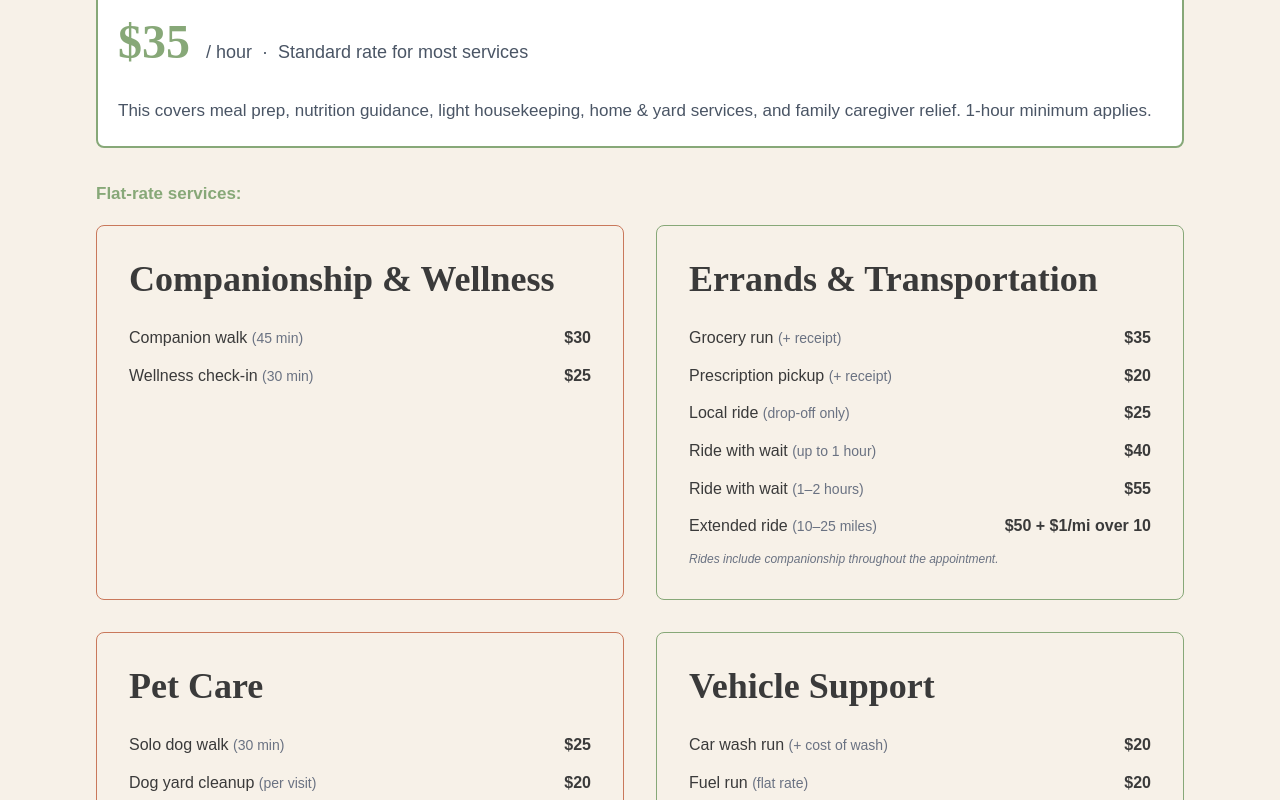
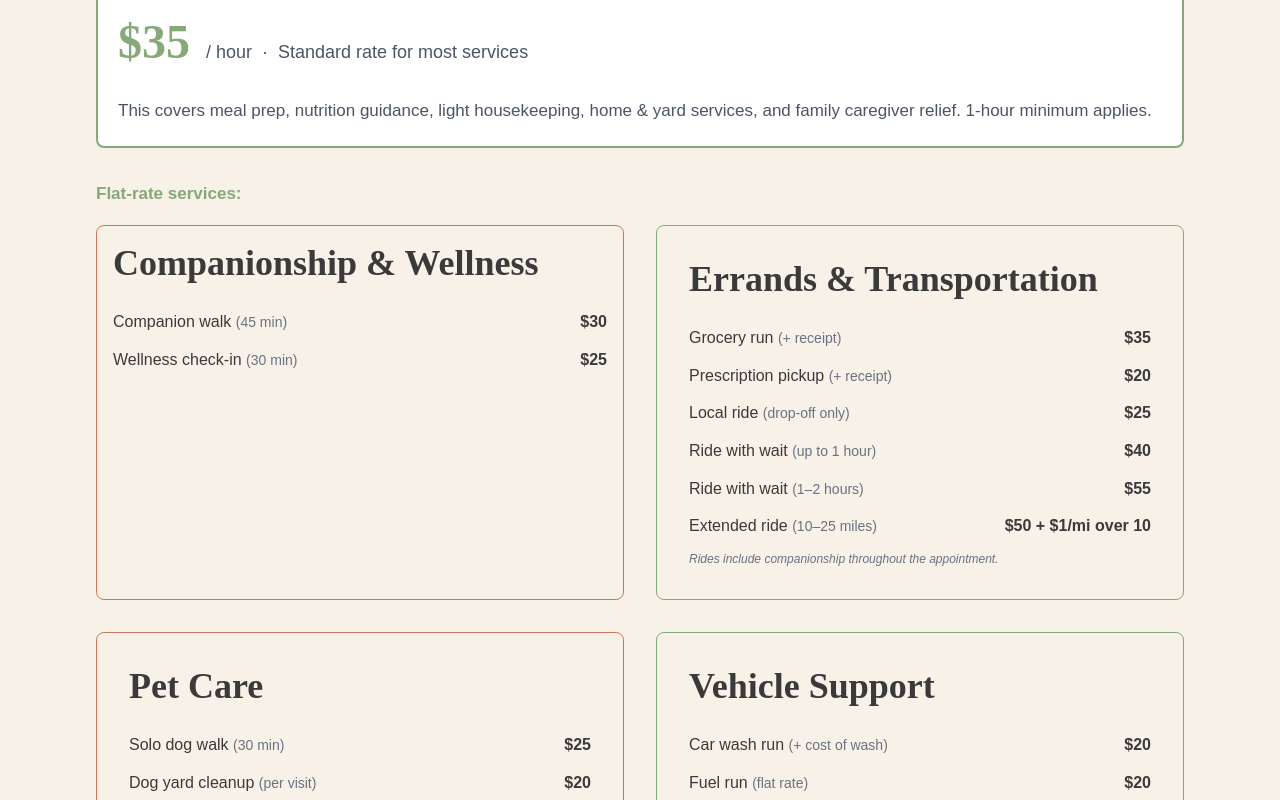
Before and after one commit to GoodCompanySCS/goodcompany-scs, a Next.js app: page /pricing in a window 1280 px wide. Shown: the part 590-1390 px from the top of the page. Built offline with nearby package versions, Linux system fonts and the light colour scheme.

Commit message:
Update page.tsx

```diff
--- a/app/pricing/page.tsx
+++ b/app/pricing/page.tsx
@@ -32,7 +32,7 @@ export default function Pricing() {
             <div className="grid grid-cols-1 md:grid-cols-2 gap-8">
 
               {/* Companionship & Wellness */}
-              <div style={{ borderColor: 'var(--terracotta)', borderWidth: '1px' }} className="p-8 rounded-lg">
+              <div style={{ borderColor: 'var(--terracotta)', borderWidth: '1px' }} className="p-4 rounded-lg">
                 <h3 className="mb-6">Companionship & Wellness</h3>
                 <ul className="space-y-3">
                   <li className="flex justify-between">
```
